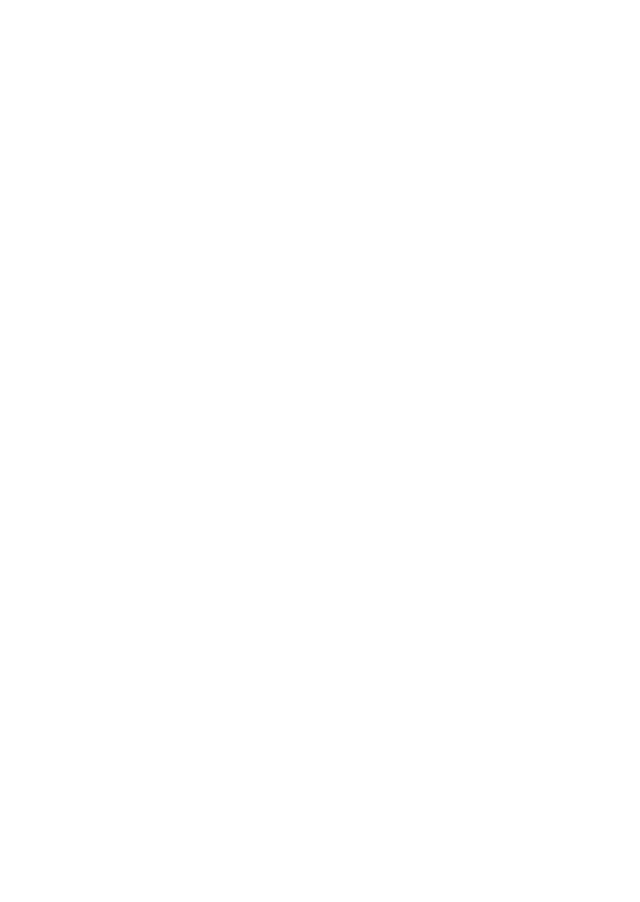
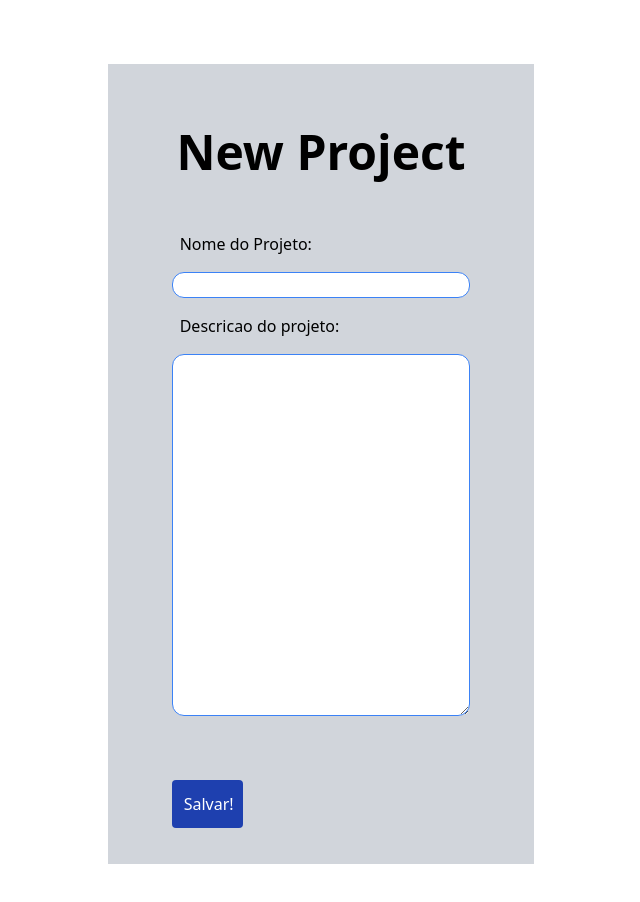
Before and after one commit to MateusSelani/hello-nextjs, a Next.js app: page /newProject in a window 1280 px wide. Shown: the top 902 px of the page, without its empty margins (319-959 px from the left). Before the commit the page ends 800 px from the top, so only its background shows below. Built offline with nearby package versions, Linux system fonts and the light colour scheme.

Commit message:
page newProject criada

```diff
--- /dev/null
+++ b/src/pages/newProject.tsx
@@ -0,0 +1,18 @@
+export default function NewProject() {
+    return(
+        <div className="flex flex-col w-1/3 h-screen mx-auto my-16 bg-gray-300">
+            <form action="" className="m-16 flex flex-col gap-2">
+                <h1 className="text-5xl text-center font-bold mb-10">New Project</h1>
+                <p className="m-2">Nome do Projeto:</p>
+                <input type="text" className="border border-blue-500 rounded-xl"/>
+                <p className="m-2">Descricao do projeto:</p>
+                <textarea name="" id="" cols={30} rows={15}
+                    className="border border-blue-500 rounded-xl"/>
+            </form>
+                <button className="flex flex-col mx-16 justify-start w-1/6
+                    bg-blue-800 text-white hover:bg-blue-900 rounded p-3">
+                        Salvar!
+                </button>
+        </div>
+    )
+}
--- a/src/pages/project.tsx
+++ b/src/pages/project.tsx
@@ -1,6 +1,7 @@
 import Cards from "@/components/cards/Cards";
 import React from "react";
 import Datas from "@/datas";
+import Link from "next/link";
 
 export default function Project() {
 
@@ -10,8 +11,10 @@
         <div>
             <h1 className="mt-6 mb-12 text-5xl text-center">Projetos</h1>
             <button className="bg-black text-white p-3
-                hover:bg-gray-600 hover:text-black
-                absolute top-10 right-1/3">New Project!</button>
+                hover:bg-gray-900 hover:text-white
+                absolute top-10 right-1/3">
+                    <Link href="/newProject">New Project!</Link>
+            </button>
 
             <div className="my-5 mx-60">
                 <div className="grid grid-cols-3 gap-4">
```
